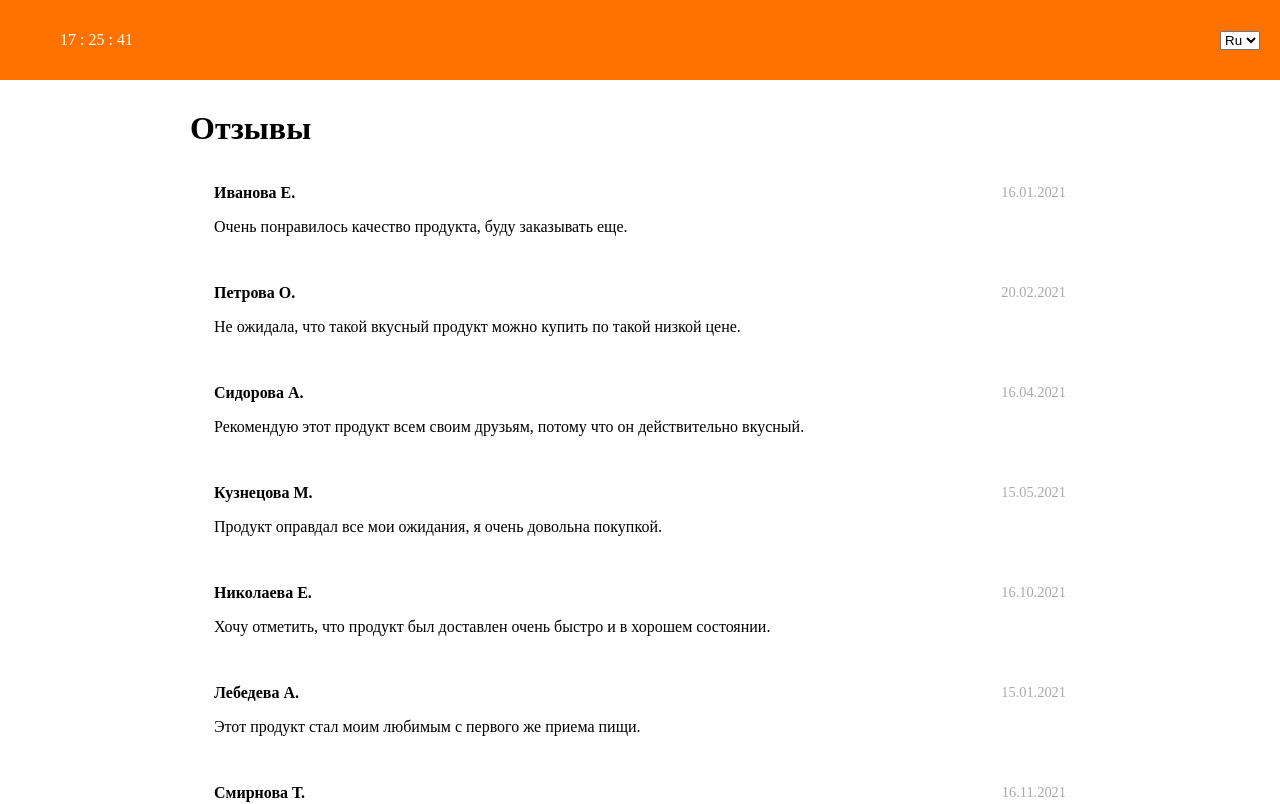
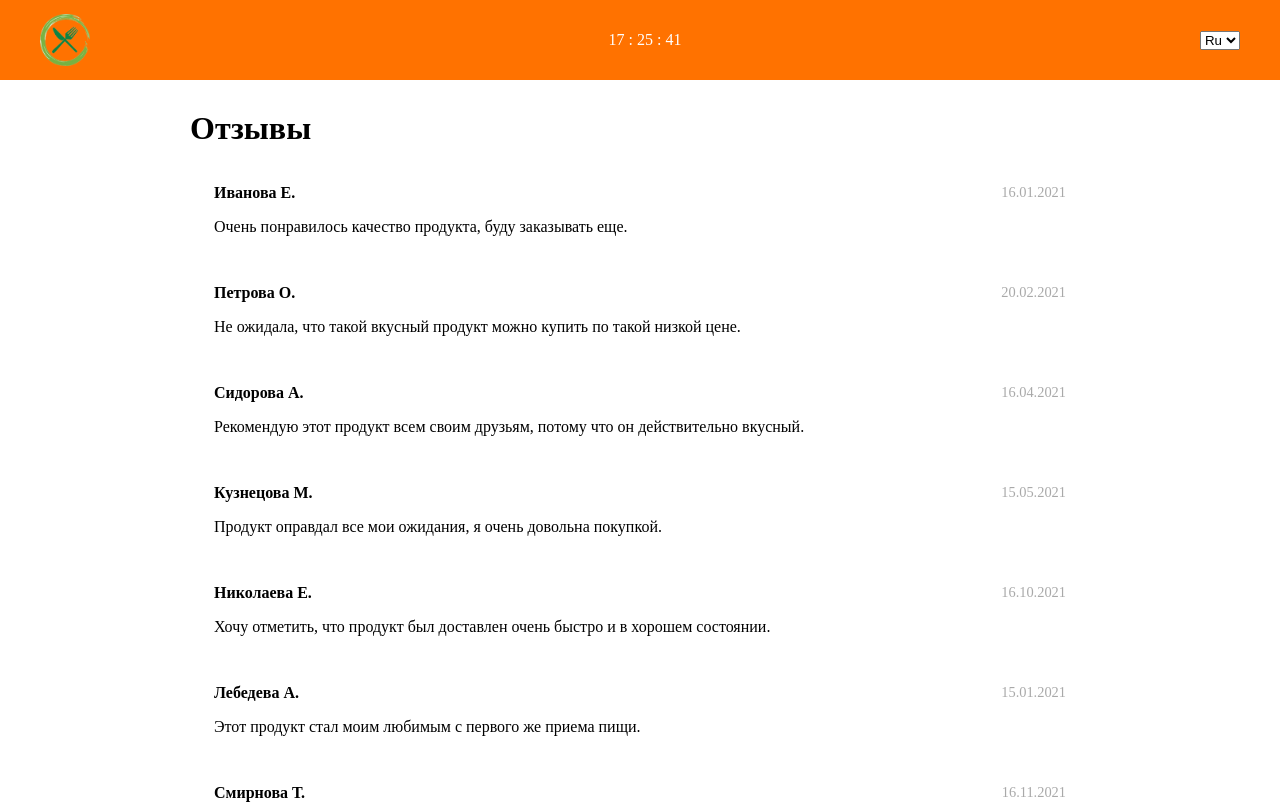
Before and after one commit to artemplv/mtg-biz-assessment, a React app: page / in a window 1280 px wide. Shown: the top 804 px of the page. Built offline with nearby package versions, Linux system fonts and the light colour scheme.

Commit message:
add logo

```diff
--- a/package.json
+++ b/package.json
@@ -29,6 +29,7 @@
     "webpack-dev-server": "^5.0.4"
   },
   "dependencies": {
+    "file-loader": "^6.2.0",
     "react": "^18.3.1",
     "react-dom": "^18.3.1",
     "react-redux": "^9.1.2",
--- a/src/components/Header/Header.tsx
+++ b/src/components/Header/Header.tsx
@@ -2,12 +2,15 @@ import React from "react";
 import LanguageSelector from "@/components/LanguageSelector";
 import Clock from "@/components/Clock";
 import "./style.scss";
+
+import logo from "@/assets/images/logo.png";
 
 class Header extends React.Component {
   render() {
     return (
       <div className="header">
         <div className="header-content">
+          <img src={logo} alt="logo image" width={50} />
           <Clock className="header-clock" />
           <LanguageSelector />
         </div>
--- a/src/components/Header/style.scss
+++ b/src/components/Header/style.scss
@@ -1,7 +1,7 @@
 .header {
   padding: 20px;
   background-color: #ff7200;
-  height: 40px;
+  height: 80px;
   position: fixed;
   top: 0;
   left: 0;
@@ -9,6 +9,7 @@
   z-index: 100;
   display: flex;
   align-items: center;
+  box-sizing: border-box;
 
   .header-content {
     display: flex;
--- /dev/null
+++ b/src/declaration.d.ts
@@ -0,0 +1,2 @@
+declare module "*.jpg"
+declare module "*.png"
--- a/webpack.config.js
+++ b/webpack.config.js
@@ -53,6 +53,14 @@ module.exports = {
           'sass-loader',
         ],
       },
+      {
+        test: /\.(png|jpe?g)$/i,
+        use: [
+          {
+            loader: 'file-loader',
+          },
+        ],
+      },
     ]
   },
   plugins: [
```
Also changed, not shown: src/assets/images/logo.png (added), 1 other file (tests, documents, lock files or other folders).
